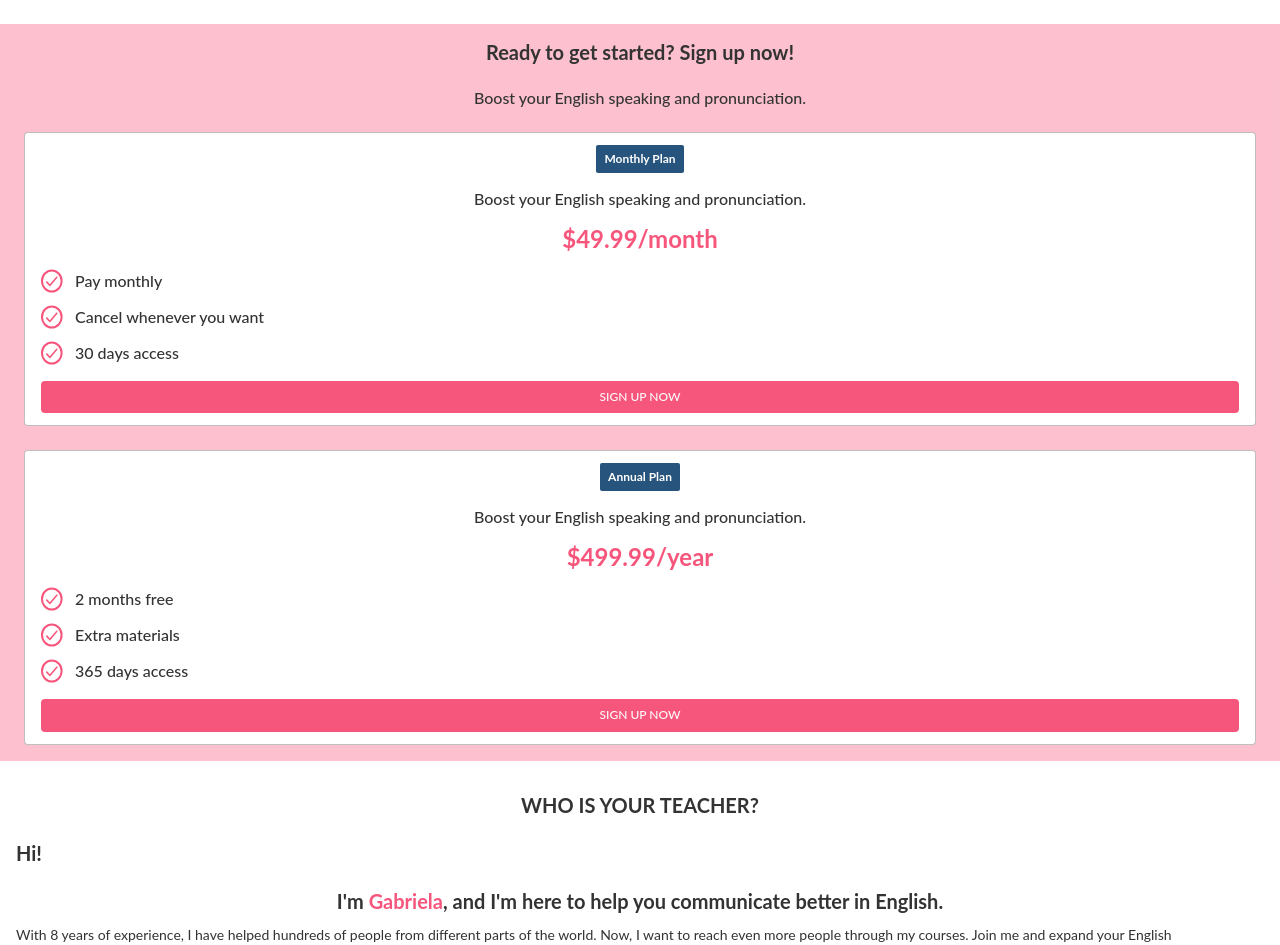
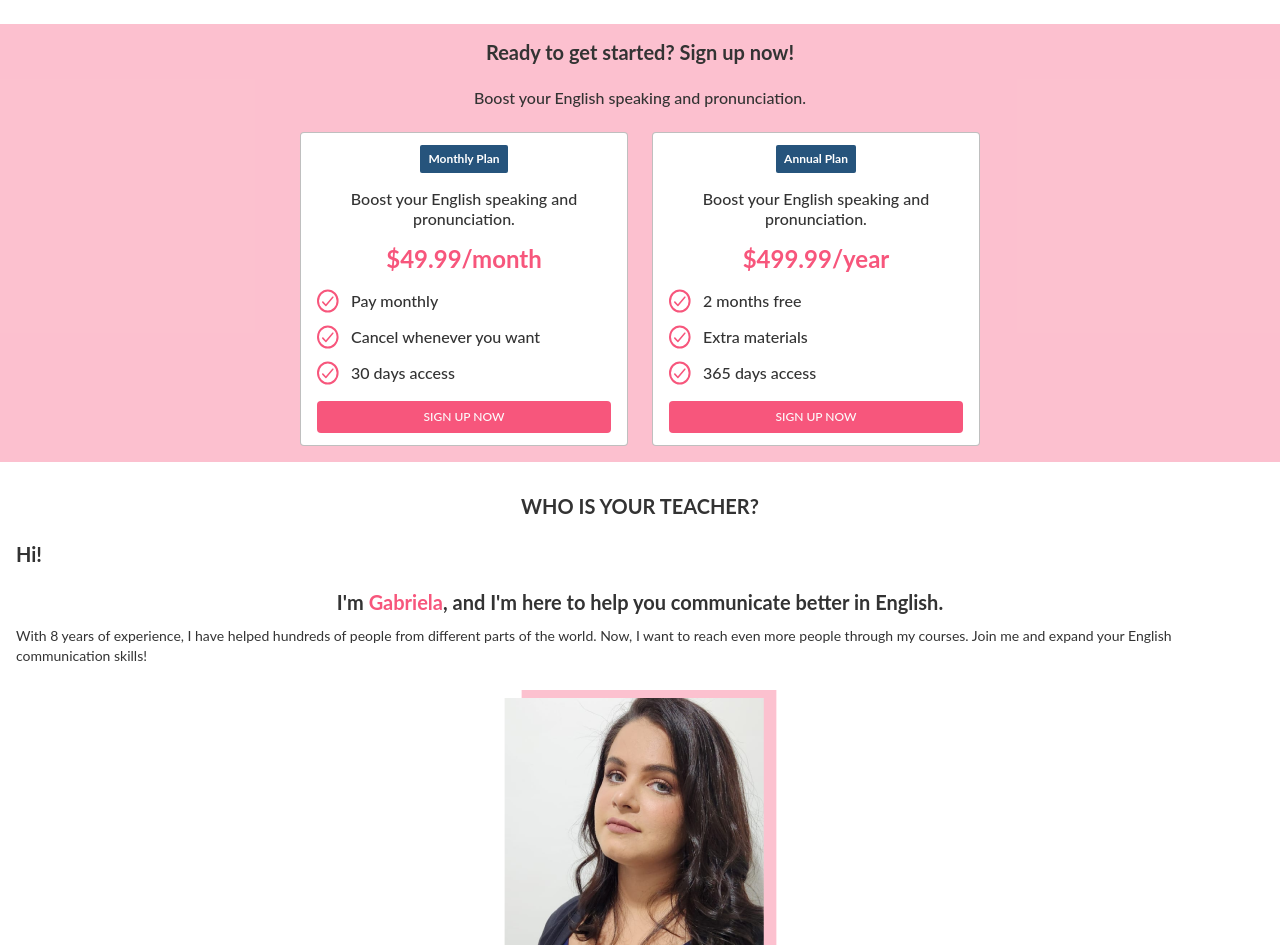
Before and after one commit to gabrielmulleer/english-with-gabriela, a React (Vite) app: page / in a window 1280 px wide. Shown: the part 1700-2645 px from the top of the page. Built offline with nearby package versions, Linux system fonts and the light colour scheme.

Commit message:
feat: add tablet and big screens support to the plans component

```diff
--- a/src/app/Plans/PlansCard/index.tsx
+++ b/src/app/Plans/PlansCard/index.tsx
@@ -3,7 +3,7 @@ interface PlansProps {
 }
 export default function PlansCard(props: PlansProps) {
   return (
-    <div className="px-4 py-3 border-[1px] border-black/25 rounded bg-white flex flex-col gap-4">
+    <div className="px-4 py-3 border-[1px] border-black/25 rounded bg-white flex flex-col gap-4 md:max-w-[20.5rem]">
       {props.children}
       <button className="text-[#FCFCFC] bg-[#F7567C] text-xs w-full">
         SIGN UP NOW
--- a/src/app/Plans/index.tsx
+++ b/src/app/Plans/index.tsx
@@ -13,6 +13,7 @@ export default function Plans() {
       <p className="px-6 font-medium text-base/5">
         Boost your English speaking and pronunciation.
       </p>
+      <div className="flex flex-col items-center justify-center gap-6 md:flex-row">
         <PlansCard>
           <span className="p-2 rounded-sm	bg-[#26547c] w-fit self-center text-white font-bold text-xs/3">
             Monthly Plan
@@ -20,7 +21,9 @@ export default function Plans() {
           <p className="text-base/5 font-medium">
             Boost your English speaking and pronunciation.
           </p>
-        <div className="text-2xl/7 font-bold text-[#f7567c]">$49.99/month</div>
+          <div className="text-2xl/7 font-bold text-[#f7567c]">
+            $49.99/month
+          </div>
           <ul className="flex gap-3 flex-col text-[#333333] font-medium">
             <li className="flex gap-3">
               <img src={Check} alt="" />
@@ -43,7 +46,9 @@ export default function Plans() {
           <p className="text-base/5 font-medium">
             Boost your English speaking and pronunciation.
           </p>
-        <div className="text-2xl/7 font-bold text-[#f7567c]">$499.99/year</div>
+          <div className="text-2xl/7 font-bold text-[#f7567c]">
+            $499.99/year
+          </div>
           <ul className="flex gap-3 flex-col text-[#333333] font-medium">
             <li className="flex gap-3">
               <img src={Check} alt="" />
@@ -59,6 +64,7 @@ export default function Plans() {
             </li>
           </ul>
         </PlansCard>
+      </div>
     </section>
   );
 }
```
Lines whose indentation alone changed are shown as unchanged.
